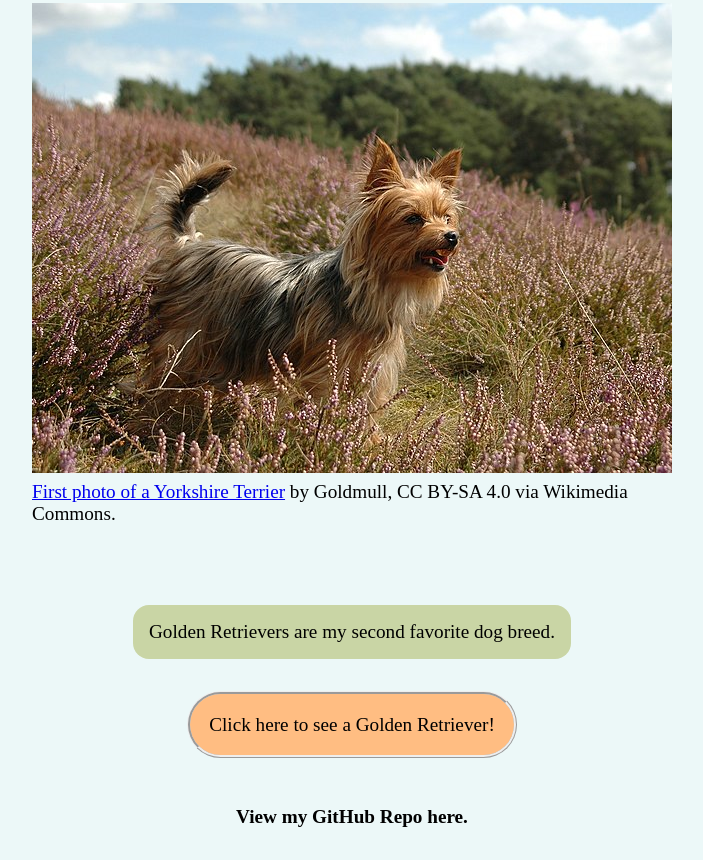
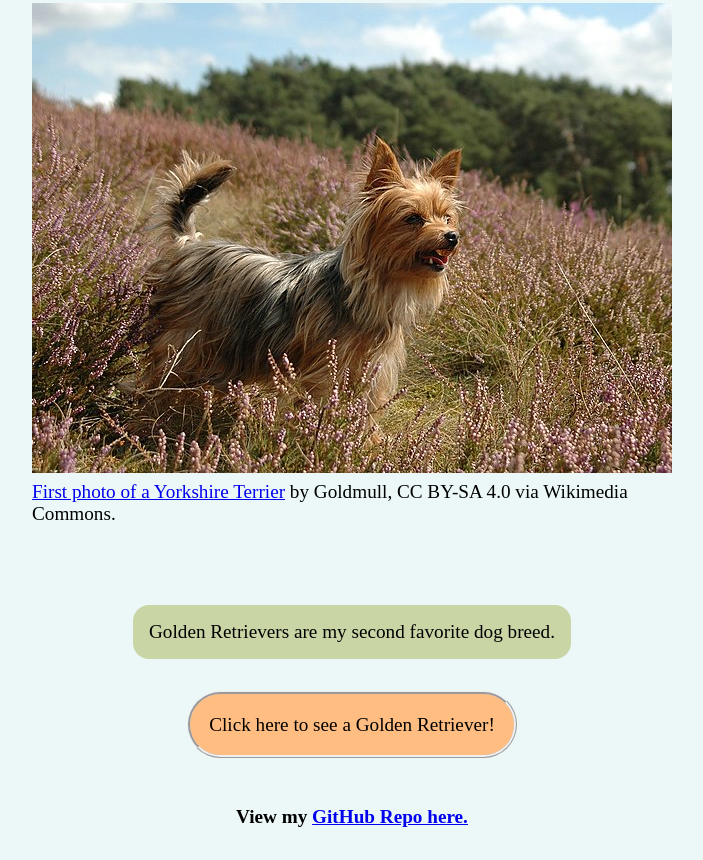
Before and after one commit to gfischette/github-assignment-10, a plain HTML site: page index.html in a window 1280 px wide. Shown: the part 453-1313 px from the top of the page, without its empty margins (288-991 px from the left). Drawn offline with Linux system fonts and the light colour scheme; a web font is replaced by a local one.

Commit message:
Github URL Done

```diff
--- a/index.html
+++ b/index.html
@@ -54,7 +54,7 @@
     </div>
 
     <div id="github">
-        View my GitHub Repo here.
+        View my <a href="https://github.com/gfischette/github-assignment-10" target="_blank">GitHub Repo here.</a>
     </div>
 
 </article>
```
